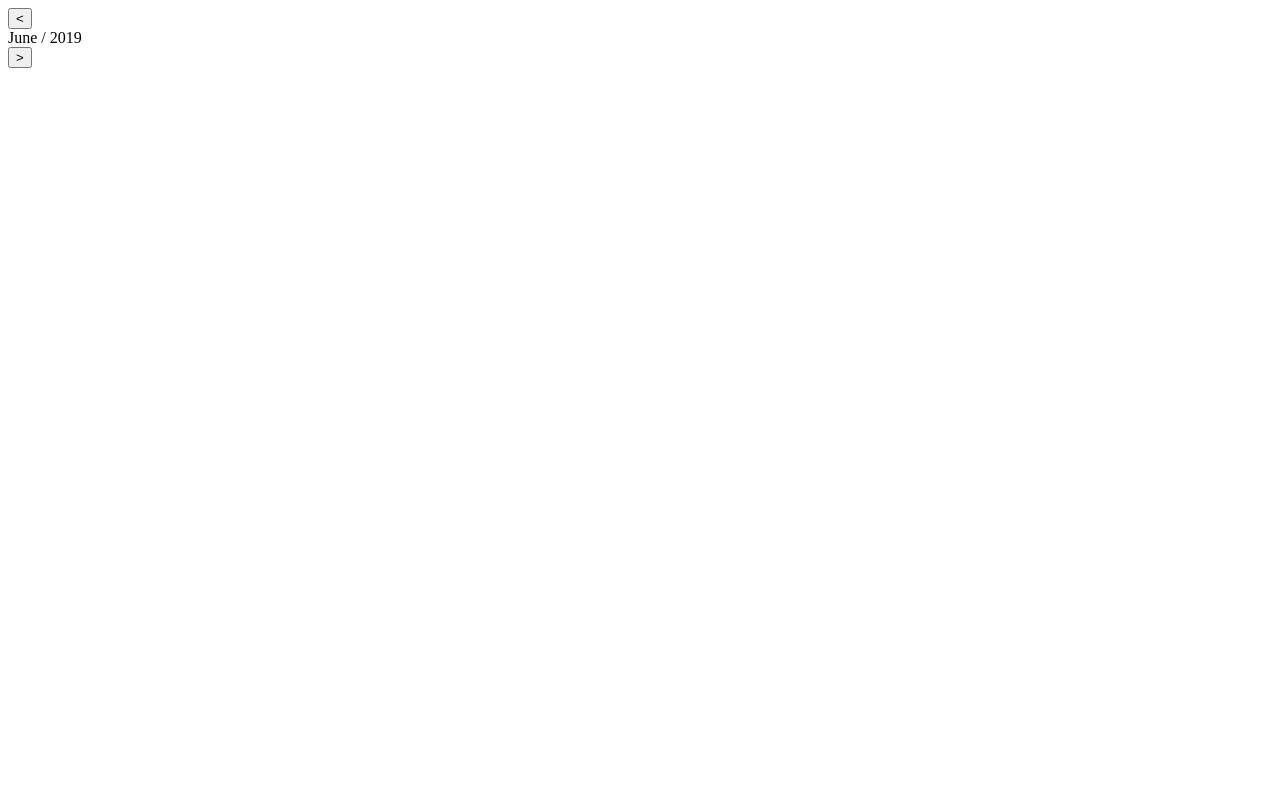
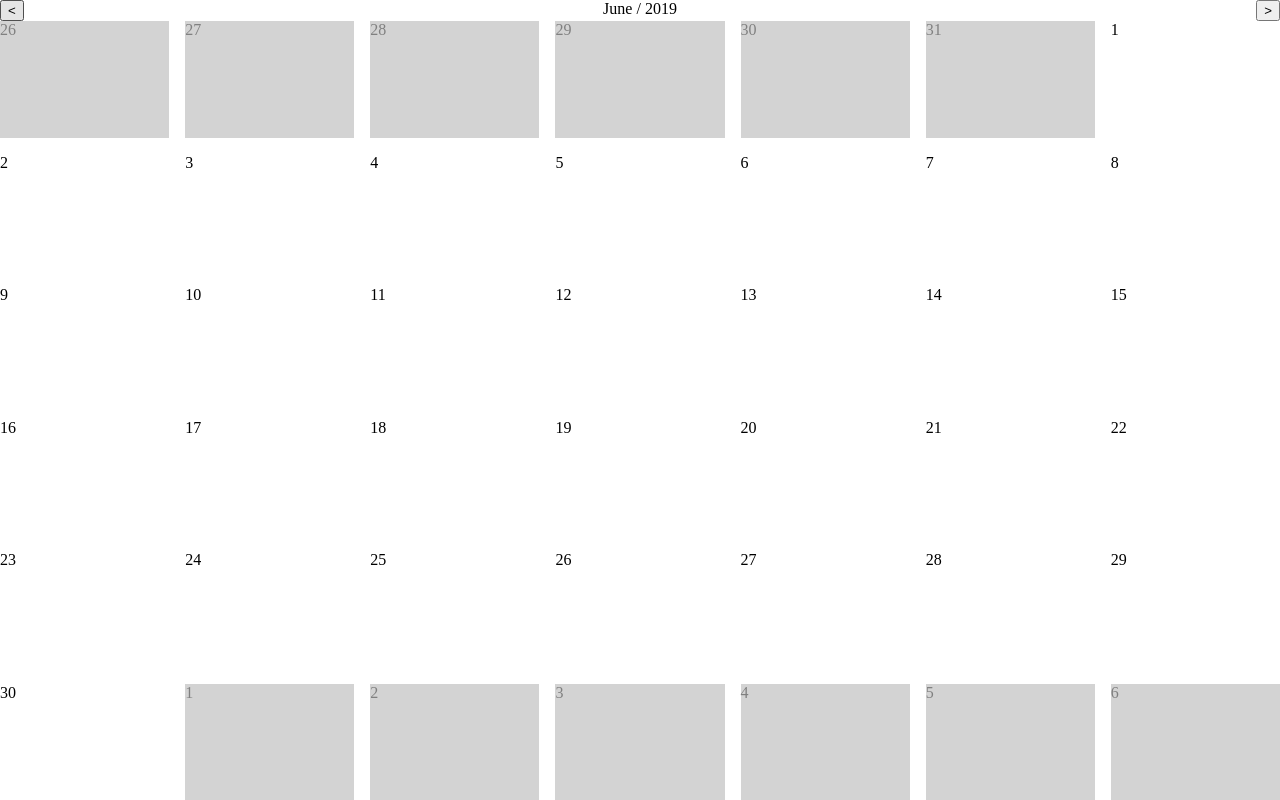
Before and after one commit to uhayon/react-calendar-demo, a React (Create React App) app: page / in a window 1280 px wide. Built offline with nearby package versions, Linux system fonts and the light colour scheme.

Commit message:
Calendar mockup

```diff
--- a/package.json
+++ b/package.json
@@ -5,6 +5,7 @@
   "dependencies": {
     "axios": "^0.19.0",
     "moment": "^2.24.0",
+    "node-sass": "^4.12.0",
     "react": "^16.8.6",
     "react-dom": "^16.8.6",
     "react-redux": "^7.0.3",
--- a/src/components/App.js
+++ b/src/components/App.js
@@ -1,10 +1,14 @@
 import React from 'react';
 
 import CalendarHeader from './CalendarHeader';
+import CalendarBody from './CalendarBody';
 
 const App = () => {
   return (
-    <CalendarHeader />
+    <div style={{display: 'flex', flexDirection: 'column', height: '100%' }}>
+      <CalendarHeader />
+      <CalendarBody />
+    </div>
   );
 }
 
--- /dev/null
+++ b/src/components/CalendarBody/CalendarBody.module.scss
@@ -0,0 +1,17 @@
+.calendarBody {
+    flex: 1 1 auto;
+    display: grid;
+    grid-gap: 1em;
+    .calendarWeekRow {
+        display: grid;
+        grid-gap: 1em;
+        grid-template-columns: repeat(7, 1fr);
+
+        .calendarItem {
+            &.inactive {
+                color: gray;
+                background-color: lightgray;
+            }
+        }
+    }
+}
--- /dev/null
+++ b/src/components/CalendarBody/CalendarDay.js
@@ -0,0 +1,13 @@
+import React from 'react';
+
+import styles from './CalendarBody.module.scss';
+
+const CalendarDay = ({ date, isFromCurrentMonth, remimders }) => {
+  return (
+    <div className={`${styles.calendarItem} ${!isFromCurrentMonth ? styles.inactive : ''}`}>
+      {date.date()}
+    </div>
+  );
+}
+
+export default CalendarDay;
--- /dev/null
+++ b/src/components/CalendarBody/CalendarWeekRow.js
@@ -0,0 +1,23 @@
+import React from 'react';
+
+import CalendarDay from './CalendarDay';
+import styles from './CalendarBody.module.scss';
+
+const CalendarWeekRow = ({ week, reminders }) => {
+  return (
+    <div className={styles.calendarWeekRow}>
+      {
+        week.map(({ date, isFromCurrentMonth }) => (
+          <CalendarDay
+            key={`${date.date()}_${date.month()}_${date.year()}`}
+            date={date}
+            isFromCurrentMonth={isFromCurrentMonth}
+            reminders={reminders[date.date()]}
+          />
+        ))
+      }
+    </div>
+  )
+};
+
+export default CalendarWeekRow;
--- /dev/null
+++ b/src/components/CalendarBody/index.js
@@ -0,0 +1,29 @@
+import React from 'react';
+import { connect } from 'react-redux';
+
+import { getMonthWeeks } from '../../utils/calendar';
+
+import CalendarWeekRow from './CalendarWeekRow';
+import styles from './CalendarBody.module.scss';
+
+const CalendarBody = ({ weeks, reminders }) => {
+  return (
+    <div className={styles.calendarBody}>
+      {
+        weeks.map((week, weekNumber) => <CalendarWeekRow key={weekNumber} week={week} reminders={reminders} />)
+      }
+    </div>
+  );
+};
+
+const mapStateToProps = ({ calendar, reminders }) => {
+  const { selectedMonth, selectedYear} = calendar;
+  return {
+    weeks: getMonthWeeks({ month: selectedMonth, year: selectedYear }),
+    reminders: reminders[selectedYear] && reminders[selectedYear][selectedMonth] ? reminders[selectedYear][selectedMonth] : []
+  };
+}
+
+const mapDispatchToProps = null;
+
+export default connect(mapStateToProps, mapDispatchToProps)(CalendarBody);
--- /dev/null
+++ b/src/components/CalendarHeader/CalendarHeader.module.scss
@@ -0,0 +1,5 @@
+.calendarHeader {
+    display: flex;
+    justify-content: space-between;
+    flex: 0 1 auto;
+}
--- a/src/components/CalendarHeader/index.js
+++ b/src/components/CalendarHeader/index.js
@@ -3,19 +3,16 @@ import { connect } from 'react-redux';
 
 import { setNextMonth, setPreviousMonth } from '../../model/actions';
 import { months } from '../../utils/calendar';
+import styles from './CalendarHeader.module.scss';
 
-class CalendarHeader extends React.Component {
-  render() {
-    const { selectedMonth, selectedYear, setNextMonth, setPreviousMonth } = this.props;
-
-    return (
-      <>
-        <button onClick={setPreviousMonth}>{`<`}</button>
-        <div>{`${months[selectedMonth]} / ${selectedYear}`}</div>
-        <button onClick={setNextMonth}>{`>`}</button>
-      </>
-    );
-  }
+const CalendarHeader = ({ selectedMonth, selectedYear, setNextMonth, setPreviousMonth }) => {
+  return (
+    <div className={styles.calendarHeader}>
+      <button onClick={setPreviousMonth}>{`<`}</button>
+      <div>{`${months[selectedMonth]} / ${selectedYear}`}</div>
+      <button onClick={setNextMonth}>{`>`}</button>
+    </div>
+  );
 };
 
 const mapStateToProps = ({ calendar }) => {
--- /dev/null
+++ b/src/index.css
@@ -0,0 +1,8 @@
+body {
+    height: 100vh;
+    margin: 0;
+}
+
+#root {
+    height: 100%;
+}
--- a/src/index.js
+++ b/src/index.js
@@ -5,6 +5,8 @@ import store from  './model';
 
 import App from './components/App';
 
+import './index.css';
+
 ReactDOM.render(
   <Provider store={store}>
     <App />
--- a/src/utils/calendar.js
+++ b/src/utils/calendar.js
@@ -12,16 +12,19 @@ export const daysNames = {
 
 export const getMonthWeeks = ({ month, year }) => {
   const daysRange = [];
-  let firstDayOfRange = moment(new Date(year, month, 1, 0, 0, 0));
-  let lastDayOfRange = firstDayOfRange.clone().add(1, 'month').subtract(1, 'days');
+  let currentDate = moment(new Date(year, month, 1, 0, 0, 0));
+  let lastDayOfRange = currentDate.clone().add(1, 'month').subtract(1, 'days');
 
-  while (firstDayOfRange.day() > 0) firstDayOfRange.subtract(1, 'days');
+  while (currentDate.day() > 0) currentDate.subtract(1, 'days');
 
   while (lastDayOfRange.day() < 6) lastDayOfRange.add(1, 'days');
 
-  while (firstDayOfRange.diff(lastDayOfRange, 'days') <= 0) {
-    daysRange.push(firstDayOfRange);
-    firstDayOfRange.add(1, 'days');
+  while (currentDate.diff(lastDayOfRange, 'days') <= 0) {
+    daysRange.push({
+      date: currentDate.clone(),
+      isFromCurrentMonth: currentDate.month() === month
+    });
+    currentDate.add(1, 'days');
   };
 
   return _.chunk(daysRange, 7);
```
Also changed, not shown: 1 other file (tests, documents, lock files or other folders).
